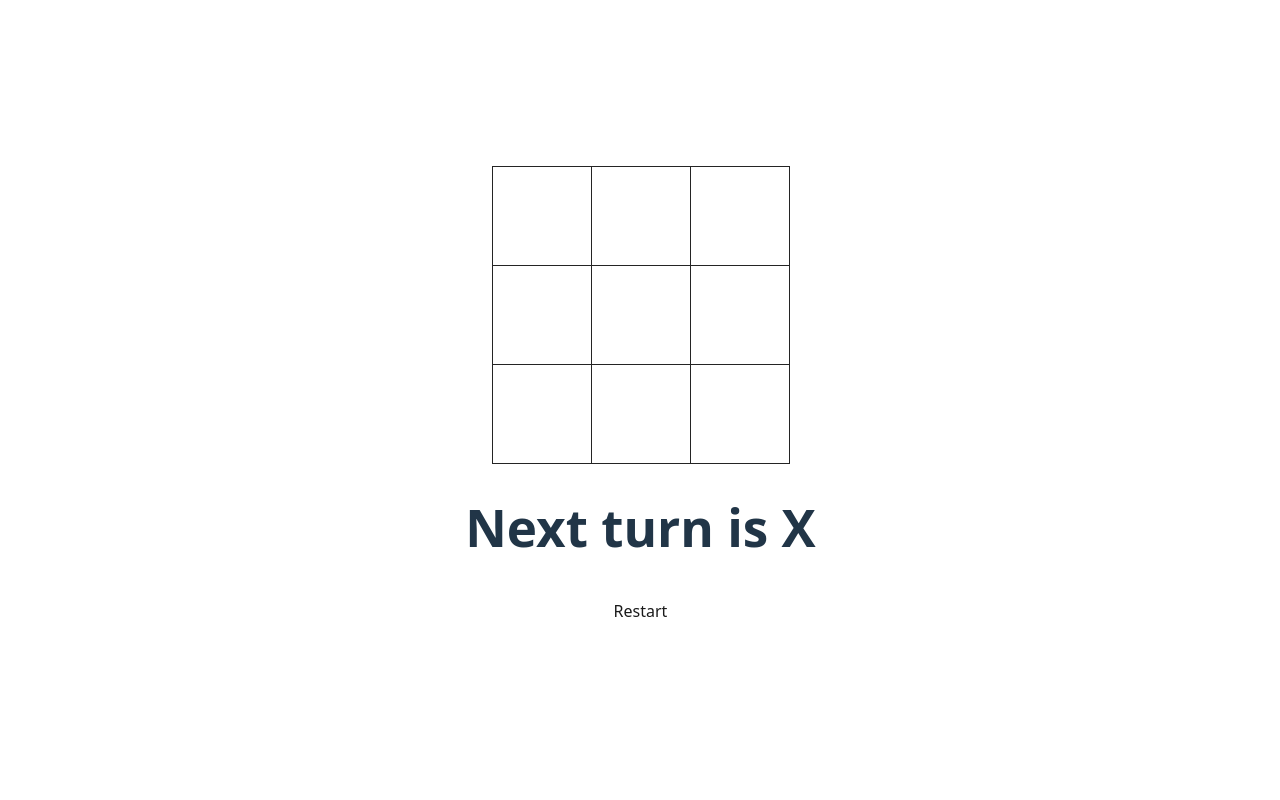
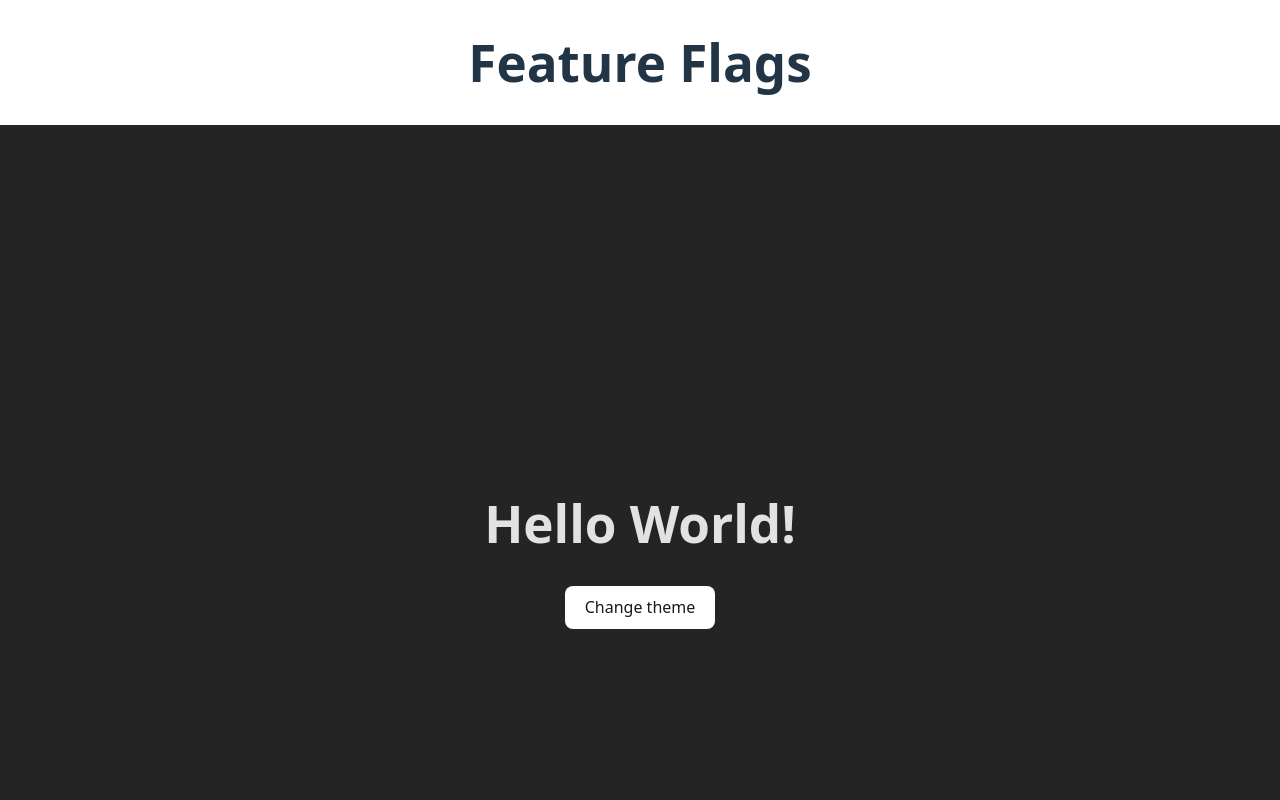
Before and after one commit to KhongphaiHphuc0705/reactjs-interview-projects, a React (Vite) app: page / in a window 1280 px wide. Shown: the top 800 px of the page. Built offline with nearby package versions, Linux system fonts and the light colour scheme.

Commit message:
Added feature flag context

```diff
--- a/src/App.jsx
+++ b/src/App.jsx
@@ -1,6 +1,6 @@
 import { useState } from "react";
 import "./App.css";
-import Accordion from "./components/Accordion";
+import Accordion from "./components/accordion";
 import RandomColor from "./components/random-color";
 import StarRating from "./components/star-rating";
 import ImageSlider from "./components/image-slider";
@@ -15,6 +15,8 @@ import ModalTest from "./components/custom-modal-popup/modal-test";
 import GithubProfileFinder from "./components/github-profile-finder";
 import SearchAutocomplete from "./components/search-autocomplete-with-api";
 import TicTacToe from "./components/tic-tac-toe";
+import FeatureFlags from "./components/feature-flag";
+import FeatureFlagGlobalState from "./components/feature-flag/context";
 
 function App() {
   const [count, setCount] = useState(0);
@@ -34,7 +36,10 @@ function App() {
       {/* <ModalTest /> */}
       {/* <GithubProfileFinder /> */}
       {/* <SearchAutocomplete /> */}
-      <TicTacToe />
+      {/* <TicTacToe /> */}
+      <FeatureFlagGlobalState>
+        <FeatureFlags />
+      </FeatureFlagGlobalState>
     </>
   );
 }
--- /dev/null
+++ b/src/components/feature-flag/context/index.jsx
@@ -0,0 +1,28 @@
+import { createContext, useEffect, useState } from "react";
+import featureFlagsDataServiceCall from "../data.js";
+
+export const FeatureFlagContext = createContext();
+
+export default function FeatureFlagGlobalState({ children }) {
+  const [loading, setLoading] = useState(false);
+  const [enabledFlags, setEnabledFlags] = useState({});
+
+  async function fetchFeatureFlags() {
+    setLoading(true);
+    try {
+      const response = await featureFlagsDataServiceCall();
+      console.log(response);
+      setEnabledFlags(response);
+    } catch (error) {
+      console.log("Error fetching feature flags:", error);
+    } finally {
+      setLoading(false);
+    }
+  }
+
+  useEffect(() => {
+    fetchFeatureFlags();
+  }, []);
+
+  return <FeatureFlagContext.Provider value={{ loading, enabledFlags }}>{children}</FeatureFlagContext.Provider>;
+}
--- /dev/null
+++ b/src/components/feature-flag/data.js
@@ -0,0 +1,16 @@
+const demoApiResponse = {
+  LightDarkMode: true,
+  TicTacToe: true,
+  RandomColor: true,
+  Accordion: false,
+  TreeView: true,
+};
+
+const featureFlagsDataServiceCall = () => {
+  return new Promise((resolve, reject) => {
+    if (demoApiResponse) setTimeout(resolve(demoApiResponse), 1000);
+    else reject("Failed to fetch feature flags data");
+  });
+};
+
+export default featureFlagsDataServiceCall;
--- /dev/null
+++ b/src/components/feature-flag/index.jsx
@@ -0,0 +1,50 @@
+import Accordion from "../accordion";
+import LightDarkMode from "../light-dark-mode";
+import TicTacToe from "../tic-tac-toe";
+import RandomColor from "../random-color";
+import menu from "../tree-view/data";
+import TreeView from "../tree-view";
+import { useContext } from "react";
+import { FeatureFlagContext } from "./context/index.jsx";
+
+export default function FeatureFlags() {
+  const { loading, enabledFlags } = useContext(FeatureFlagContext);
+
+  const componentsToRender = [
+    {
+      key: "LightDarkMode",
+      components: <LightDarkMode />,
+    },
+    {
+      key: "TicTacToe",
+      components: <TicTacToe />,
+    },
+    {
+      key: "RandomColor",
+      components: <RandomColor />,
+    },
+    {
+      key: "Accordion",
+      components: <Accordion />,
+    },
+    {
+      key: "TreeView",
+      components: <TreeView menu={menu} />,
+    },
+  ];
+
+  const checkEnabledFlags = (flag) => {
+    return enabledFlags[flag] ? enabledFlags[flag] : false;
+  };
+
+  if (loading) {
+    return <h1>Loading...</h1>;
+  }
+
+  return (
+    <div>
+      <h1>Feature Flags</h1>
+      {componentsToRender.map((item) => checkEnabledFlags(item.key) && item.components)}
+    </div>
+  );
+}
--- a/src/components/random-color/index.jsx
+++ b/src/components/random-color/index.jsx
@@ -26,7 +26,7 @@ export default function RandomColor() {
       <button onClick={() => setColorType("hex")}>Create HEX color</button>
       <button onClick={() => setColorType("rgb")}>Create RGB color</button>
       <button onClick={colorType === "hex" ? handleCreateHexColor : handleCreateRgbColor}>Generate random color</button>
-      <div classname="">
+      <div>
         <h3>{colorType === "hex" ? "HEX Color" : "RGB Color"}</h3>
         <h1>{color}</h1>
       </div>
```
